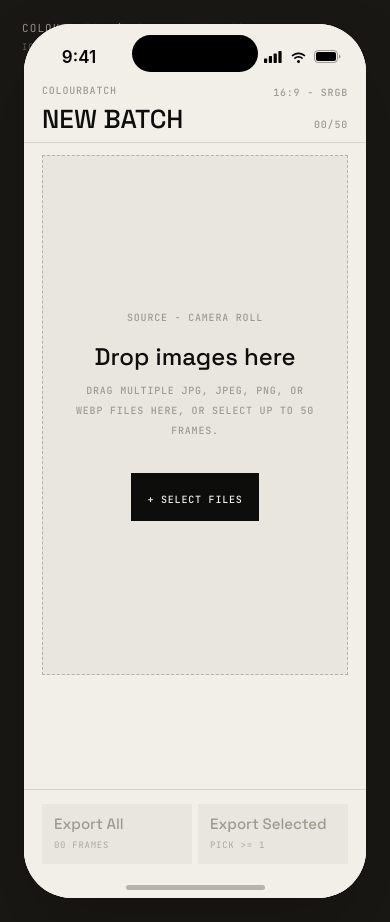
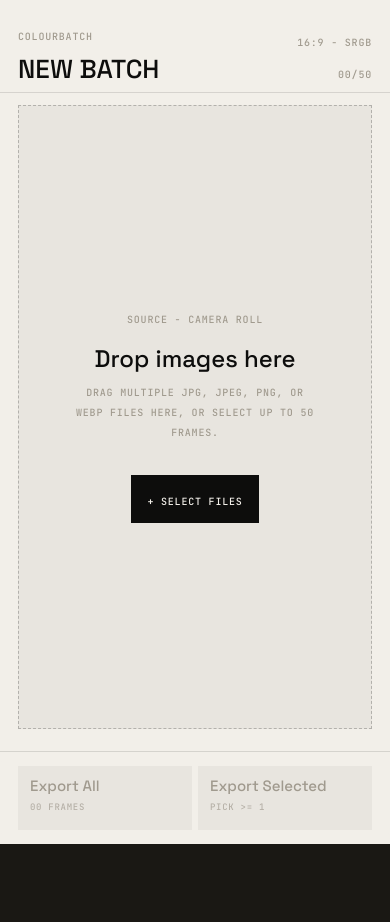
Before and after one commit to J3rey/ColourBatch, a React (Vite) app in the folder frontend/: page / in a window 390 px wide. After the commit the page ends 844 px from the top, so only its background shows below. Built offline with nearby package versions, Linux system fonts and the light colour scheme.

Commit message:
feat: enhance HTML structure and CSS styles for improved layout and responsiveness

```diff
--- a/frontend/index.html
+++ b/frontend/index.html
@@ -2,7 +2,10 @@
 <html lang="en">
   <head>
     <meta charset="UTF-8" />
-    <meta name="viewport" content="width=device-width, initial-scale=1.0" />
+    <meta name="viewport" content="width=device-width, initial-scale=1.0, viewport-fit=cover" />
+    <meta name="theme-color" content="#F2EFE9" />
+    <meta name="apple-mobile-web-app-capable" content="yes" />
+    <meta name="apple-mobile-web-app-status-bar-style" content="default" />
     <title>ColourBatch</title>
   </head>
   <body>
--- a/frontend/src/ColourBatch.jsx
+++ b/frontend/src/ColourBatch.jsx
@@ -32,6 +32,8 @@ const NEUTRAL_ADJUSTMENTS = {
   lift: { r: 0, g: 0, b: 0 },
   gain: { r: 1, g: 1, b: 1 },
   vignette: 0,
+  grainAmount: 0,
+  grainSize: 1,
 };
 
 const PRESETS = [
@@ -67,20 +69,6 @@ const PRESETS = [
     },
   },
   {
-    id: 'fuji-velvia',
-    name: 'Fuji Velvia',
-    category: 'Film',
-    adjustments: {
-      contrast: 1.25,
-      saturation: 1.3,
-      vibrance: 0.3,
-      temperature: 100,
-      shadows: -0.05,
-      gamma: 0.95,
-      gain: { r: 1, g: 1.05, b: 1.08 },
-    },
-  },
-  {
     id: 'cross-process',
     name: 'Cross Process',
     category: 'Film',
@@ -92,34 +80,6 @@ const PRESETS = [
       temperature: -200,
       lift: { r: 0, g: 0.05, b: 0 },
       gain: { r: 1.1, g: 0.9, b: 1.05 },
-    },
-  },
-  {
-    id: 'golden-hour',
-    name: 'Golden Hour',
-    category: 'Mood',
-    adjustments: {
-      brightness: 0.1,
-      contrast: 1.05,
-      saturation: 1.05,
-      temperature: 1200,
-      highlights: 0.15,
-      gamma: 1.05,
-      gain: { r: 1.1, g: 1, b: 0.85 },
-    },
-  },
-  {
-    id: 'moody-noir',
-    name: 'Moody Noir',
-    category: 'Mood',
-    adjustments: {
-      brightness: -0.05,
-      contrast: 1.3,
-      saturation: 0.3,
-      temperature: -400,
-      shadows: -0.1,
-      vignette: 0.5,
-      lift: { r: 0, g: 0, b: 0.04 },
     },
   },
   {
@@ -137,45 +97,6 @@ const PRESETS = [
     },
   },
   {
-    id: 'dreamy-pastel',
-    name: 'Dreamy Pastel',
-    category: 'Mood',
-    adjustments: {
-      brightness: 0.12,
-      contrast: 0.9,
-      saturation: 0.75,
-      temperature: 200,
-      highlights: 0.1,
-      gamma: 1.08,
-      lift: { r: 0.03, g: 0.02, b: 0.03 },
-    },
-  },
-  {
-    id: 'bright-airy',
-    name: 'Bright & Airy',
-    category: 'Clean',
-    adjustments: {
-      brightness: 0.15,
-      contrast: 0.95,
-      saturation: 0.9,
-      temperature: 200,
-      highlights: 0.1,
-      gamma: 1.05,
-    },
-  },
-  {
-    id: 'high-contrast-bw',
-    name: 'High Contrast B&W',
-    category: 'Clean',
-    adjustments: {
-      contrast: 1.4,
-      saturation: 0,
-      gamma: 0.9,
-      shadows: -0.05,
-      highlights: 0.1,
-    },
-  },
-  {
     id: 'natural-boost',
     name: 'Natural Boost',
     category: 'Clean',
@@ -198,6 +119,146 @@ const PRESETS = [
       gamma: 0.95,
       highlights: 0.05,
       shadows: -0.02,
+    },
+  },
+  {
+    id: 'film-grain-light',
+    name: 'Film Grain Light',
+    category: 'Film',
+    description: 'subtle film grain over a clean neutral grade',
+    adjustments: {
+      contrast: 1.05,
+      saturation: 0.95,
+      temperature: 100,
+      gamma: 1.02,
+      grainAmount: 0.04,
+      grainSize: 1,
+    },
+  },
+  {
+    id: 'film-grain-heavy',
+    name: 'Film Grain Heavy',
+    category: 'Film',
+    description: 'pronounced grain with a warm slightly lifted base, feels like pushed 35mm film',
+    adjustments: {
+      contrast: 1.1,
+      saturation: 0.85,
+      temperature: 200,
+      shadows: 0.05,
+      gamma: 1.05,
+      lift: { r: 0.02, g: 0.02, b: 0.02 },
+      grainAmount: 0.09,
+      grainSize: 1.5,
+    },
+  },
+  {
+    id: 'tokyo-night',
+    name: 'Tokyo Night',
+    category: 'Mood',
+    description: 'cool blue shadows, slightly cyan highlights, high contrast -- cyberpunk street photography feel',
+    adjustments: {
+      brightness: -0.03,
+      contrast: 1.2,
+      saturation: 1.1,
+      temperature: -600,
+      tint: -0.05,
+      highlights: 0.15,
+      shadows: -0.08,
+      vibrance: 0.3,
+      lift: { r: 0, g: 0, b: 0.08 },
+      gain: { r: 1, g: 0.95, b: 1.1 },
+      vignette: 0.35,
+    },
+  },
+  {
+    id: 'matte-brown',
+    name: 'Matte Brown',
+    category: 'Mood',
+    description: 'warm matte finish with lifted shadows and a faded brown tone, popular in lifestyle and travel photography',
+    adjustments: {
+      brightness: 0.03,
+      contrast: 0.9,
+      saturation: 0.8,
+      temperature: 400,
+      shadows: 0.1,
+      highlights: -0.05,
+      gamma: 1.08,
+      lift: { r: 0.05, g: 0.04, b: 0.02 },
+      gain: { r: 1, g: 0.97, b: 0.9 },
+      vignette: 0.2,
+    },
+  },
+  {
+    id: 'hyper-real',
+    name: 'Hyper Real',
+    category: 'Clean',
+    description: 'punchy and oversaturated, colours pop hard -- social media product and landscape look',
+    adjustments: {
+      brightness: 0.02,
+      contrast: 1.2,
+      saturation: 1.25,
+      vibrance: 0.35,
+      temperature: 50,
+      shadows: -0.05,
+      highlights: 0.08,
+      gamma: 0.95,
+      gain: { r: 1.02, g: 1.05, b: 1 },
+    },
+  },
+  {
+    id: 'seoul-soft',
+    name: 'Seoul Soft',
+    category: 'Mood',
+    description: 'soft pastel-adjacent skin-friendly grade, popular in Korean street and portrait photography',
+    adjustments: {
+      brightness: 0.08,
+      contrast: 0.92,
+      saturation: 0.88,
+      temperature: 150,
+      tint: 0.03,
+      shadows: 0.07,
+      highlights: 0.05,
+      gamma: 1.06,
+      lift: { r: 0.03, g: 0.02, b: 0.03 },
+      vibrance: 0.15,
+    },
+  },
+  {
+    id: 'bleach-bypass',
+    name: 'Bleach Bypass',
+    category: 'Film',
+    description: 'high contrast desaturated look, silver retention film process -- editorial and fashion feel',
+    adjustments: {
+      brightness: -0.02,
+      contrast: 1.35,
+      saturation: 0.55,
+      temperature: -100,
+      shadows: -0.08,
+      highlights: 0.12,
+      gamma: 0.93,
+      lift: { r: 0.01, g: 0.01, b: 0.02 },
+      vignette: 0.25,
+    },
+  },
+  {
+    id: 'sunset-film',
+    name: 'Sunset Film',
+    category: 'Film',
+    description: 'warm golden tones with light grain, feels like a summer disposable camera shot',
+    adjustments: {
+      brightness: 0.06,
+      contrast: 1.08,
+      saturation: 1,
+      temperature: 800,
+      tint: -0.02,
+      highlights: 0.12,
+      shadows: 0.04,
+      gamma: 1.03,
+      lift: { r: 0.04, g: 0.02, b: 0 },
+      gain: { r: 1.08, g: 0.98, b: 0.88 },
+      vignette: 0.2,
+      grainAmount: 0.03,
+      grainSize: 1,
     },
   },
 ];
@@ -268,19 +329,10 @@ function IOSStatusBar({ dark = false }) {
   );
 }
 
-function IOSDevice({ children }) {
+function AppShell({ children }) {
   return (
-    <div className="relative h-[874px] w-[402px] overflow-hidden rounded-[48px] bg-[#F2F2F7] font-[-apple-system,system-ui,sans-serif] shadow-[0_40px_80px_rgba(0,0,0,0.18),0_0_0_1px_rgba(0,0,0,0.12)] antialiased">
-      <div className="absolute left-1/2 top-[11px] z-50 h-[37px] w-[126px] -translate-x-1/2 rounded-3xl bg-black" />
-      <div className="absolute inset-x-0 top-0 z-10">
-        <IOSStatusBar />
-      </div>
-      <div className="flex h-full flex-col">
-        <div className="min-h-0 flex-1 overflow-auto">{children}</div>
-      </div>
-      <div className="pointer-events-none absolute inset-x-0 bottom-0 z-[60] flex h-[34px] items-end justify-center pb-2">
-        <div className="h-[5px] w-[139px] rounded-full bg-black/25" />
-      </div>
+    <div className="relative h-[100dvh] w-full max-w-[430px] overflow-hidden bg-[#F2EFE9] font-[-apple-system,system-ui,sans-serif] shadow-[0_24px_60px_rgba(0,0,0,0.18)] antialiased sm:h-[874px] sm:rounded-[34px]">
+      {children}
     </div>
   );
 }
@@ -313,12 +365,15 @@ function CornerBrackets({ color = tokens.accent }) {
 
 function Header({ imagesCount, selectedCount, onAddMore }) {
   return (
-    <div className="relative border-b border-[rgba(13,13,12,0.12)] bg-[#F2EFE9] px-[18px] pb-2.5 pt-[52px]">
+    <div
+      className="relative z-20 border-b border-[rgba(13,13,12,0.12)] bg-[#F2EFE9] px-[18px] pb-2.5"
+      style={{ paddingTop: 'calc(env(safe-area-inset-top, 0px) + 18px)' }}
+    >
       <div className="flex items-end justify-between">
         <button
           type="button"
           onClick={imagesCount ? onAddMore : undefined}
-          className="appearance-none bg-transparent p-0 text-[#0D0D0C] disabled:cursor-default disabled:text-[#A09A8E]"
+          className="min-h-8 appearance-none bg-transparent p-0 text-[#0D0D0C] disabled:cursor-default disabled:text-[#A09A8E]"
           disabled={!imagesCount}
         >
           <MonoLabel size={10}>{imagesCount ? '+ ADD MORE' : 'COLOURBATCH'}</MonoLabel>
@@ -346,7 +401,8 @@ function Toast({ message }) {
     <div
       role="status"
       aria-live="polite"
-      className="absolute inset-x-[18px] bottom-[86px] z-40 border border-[rgba(13,13,12,0.18)] bg-[#0D0D0C] px-3 py-2 text-[#F2EFE9] shadow-[0_12px_28px_rgba(0,0,0,0.18)]"
+      className="absolute inset-x-[18px] z-40 border border-[rgba(13,13,12,0.18)] bg-[#0D0D0C] px-3 py-2 text-[#F2EFE9] shadow-[0_12px_28px_rgba(0,0,0,0.18)]"
+      style={{ bottom: 'calc(env(safe-area-inset-bottom, 0px) + 92px)' }}
     >
       <MonoLabel size={9} color="#F2EFE9">
         {message}
@@ -418,10 +474,10 @@ async function createProxy(file) {
 
 const VERTEX_SHADER_SOURCE = `#version 300 es
 in vec2 aPosition;
-out vec2 vUv;
+out vec2 vTexCoord;
 
 void main() {
-  vUv = aPosition * 0.5 + 0.5;
+  vTexCoord = aPosition * 0.5 + 0.5;
   gl_Position = vec4(aPosition, 0.0, 1.0);
 }
 `;
@@ -443,12 +499,19 @@ uniform float uGamma;
 uniform vec3 uLift;
 uniform vec3 uGain;
 uniform float uVignette;
-
-in vec2 vUv;
+uniform float u_grain_amount;
+uniform float u_grain_size;
+uniform float u_grain_seed;
+
+in vec2 vTexCoord;
 out vec4 outColor;
 
 float luminance(vec3 color) {
   return dot(color, vec3(0.2126, 0.7152, 0.0722));
+}
+
+float hash(vec2 p) {
+  return fract(sin(dot(p, vec2(127.1, 311.7))) * 43758.5453);
 }
 
 vec3 rgbToHsl(vec3 color) {
@@ -495,7 +558,7 @@ vec3 hslToRgb(vec3 hsl) {
 }
 
 void main() {
-  vec4 texel = texture(uImage, vUv);
+  vec4 texel = texture(uImage, vTexCoord);
   vec3 color = texel.rgb;
   float lum = luminance(color);
   float shadowMask = 1.0 - smoothstep(0.0, 0.55, lum);
@@ -536,12 +599,17 @@ void main() {
   color += uLift * shadowMask;
   color *= mix(vec3(1.0), uGain, highlightMask);
 
-  float distanceFromCentre = distance(vUv, vec2(0.5));
+  float distanceFromCentre = distance(vTexCoord, vec2(0.5));
   float vignetteMask = smoothstep(0.35, 0.78, distanceFromCentre);
   color *= 1.0 - vignetteMask * uVignette;
 
   color = clamp(color, 0.0, 1.0);
   color = pow(color, vec3(1.0 / max(uGamma, 0.001)));
+  color = clamp(color, 0.0, 1.0);
+
+  float grain = hash(vTexCoord * u_grain_size + u_grain_seed) - 0.5;
+  color.rgb += grain * u_grain_amount;
+  color.rgb = clamp(color.rgb, 0.0, 1.0);
 
   outColor = vec4(clamp(color, 0.0, 1.0), texel.a);
 }
@@ -633,6 +701,9 @@ class WebGLGradingEngine {
       'uLift',
       'uGain',
       'uVignette',
+      'u_grain_amount',
+      'u_grain_size',
+      'u_grain_seed',
     ];
 
     return Object.fromEntries(names.map((name) => [name, this.gl.getUniformLocation(this.program, name)]));
@@ -720,9 +791,10 @@ class WebGLGradingEngine {
     this.textureCache.delete(cacheKey);
   }
 
-  drawTexture(texture, width, height, preset, type = 'image/jpeg', quality = 0.9) {
+  drawTexture(texture, width, height, preset, type = 'image/jpeg', quality = 0.9, options = {}) {
     const gl = this.gl;
     const adjustments = normalisePreset(preset || PRESETS[0]);
+    const grainSeed = typeof options.grainSeed === 'number' ? options.grainSeed : Math.random();
 
     this.canvas.width = width;
     this.canvas.height = height;
@@ -730,7 +802,7 @@ class WebGLGradingEngine {
     gl.useProgram(this.program);
     gl.activeTexture(gl.TEXTURE0);
     gl.bindTexture(gl.TEXTURE_2D, texture);
-    this.setUniforms(adjustments);
+    this.setUniforms(adjustments, grainSeed);
 
     const position = gl.getAttribLocation(this.program, 'aPosition');
     gl.bindBuffer(gl.ARRAY_BUFFER, this.positionBuffer);
@@ -741,7 +813,7 @@ class WebGLGradingEngine {
     return this.canvas.toDataURL(type, quality);
   }
 
-  drawImage(img, preset, type = 'image/jpeg', quality = 0.9) {
+  drawImage(img, preset, type = 'image/jpeg', quality = 0.9, options = {}) {
     const gl = this.gl;
     const texture = this.createTexture();
     const width = img.naturalWidth || img.width;
@@ -749,13 +821,13 @@ class WebGLGradingEngine {
 
     try {
       this.uploadImageToTexture(texture, img);
-      return this.drawTexture(texture, width, height, preset, type, quality);
+      return this.drawTexture(texture, width, height, preset, type, quality, options);
     } finally {
       gl.deleteTexture(texture);
     }
   }
 
-  setUniforms(adjustments) {
+  setUniforms(adjustments, grainSeed) {
     const gl = this.gl;
     gl.uniform1i(this.uniforms.uImage, 0);
     gl.uniform1f(this.uniforms.uBrightness, adjustments.brightness);
@@ -771,6 +843,9 @@ class WebGLGradingEngine {
     gl.uniform3f(this.uniforms.uLift, adjustments.lift.r, adjustments.lift.g, adjustments.lift.b);
     gl.uniform3f(this.uniforms.uGain, adjustments.gain.r, adjustments.gain.g, adjustments.gain.b);
     gl.uniform1f(this.uniforms.uVignette, adjustments.vignette);
+    gl.uniform1f(this.uniforms.u_grain_amount, adjustments.grainAmount);
+    gl.uniform1f(this.uniforms.u_grain_size, adjustments.grainSize);
+    gl.uniform1f(this.uniforms.u_grain_seed, grainSeed);
   }
 
   async grade(dataUrl, preset, options = {}) {
@@ -778,21 +853,21 @@ class WebGLGradingEngine {
 
     const cached = this.getCachedTexture(options.cacheKey);
     if (cached) {
-      return this.drawTexture(cached.texture, cached.width, cached.height, preset, 'image/jpeg', 0.9);
+      return this.drawTexture(cached.texture, cached.width, cached.height, preset, 'image/jpeg', 0.9, options);
     }
 
     const img = await this.loadDataUrl(dataUrl);
     if (options.cacheKey) {
       const entry = this.cacheTexture(options.cacheKey, img, options.protectedKeys);
-      return this.drawTexture(entry.texture, entry.width, entry.height, preset, 'image/jpeg', 0.9);
-    }
-
-    return this.drawImage(img, preset, 'image/jpeg', 0.9);
+      return this.drawTexture(entry.texture, entry.width, entry.height, preset, 'image/jpeg', 0.9, options);
+    }
+
+    return this.drawImage(img, preset, 'image/jpeg', 0.9, options);
   }
 
   async gradeFile(file, preset) {
     const img = await loadImage(file);
-    return this.drawImage(img, preset || PRESETS[0], 'image/jpeg', 0.95);
+    return this.drawImage(img, preset || PRESETS[0], 'image/jpeg', 0.95, { grainSeed: 0.5 });
   }
 
   dispose() {
@@ -943,7 +1018,7 @@ function ImageCard({ image, activePresetId, order, onToggle, onOpen, onVisibilit
             onOpen(image.id);
           }
         }}
-        className="relative aspect-[1/1.15] cursor-pointer overflow-hidden bg-[#E9E6DF] transition-transform duration-150"
+        className="relative aspect-[1/1.15] cursor-pointer overflow-hidden bg-[#E9E6DF] transition-transform duration-150 active:scale-[0.985]"
         style={{
           outline: image.selected ? `2px solid ${tokens.accent}` : `0.5px solid ${tokens.line}`,
           outlineOffset: image.selected ? -2 : 0,
@@ -954,7 +1029,7 @@ function ImageCard({ image, activePresetId, order, onToggle, onOpen, onVisibilit
         <div className="pointer-events-none absolute inset-0 bg-black/0" />
         {image.selected && <CornerBrackets />}
         <label
-          className="absolute right-1 top-1 z-10 flex h-[22px] w-[22px] cursor-pointer items-center justify-center bg-black/55"
+          className="absolute right-1 top-1 z-10 flex h-8 w-8 cursor-pointer items-center justify-center bg-black/55"
           onClick={(event) => event.stopPropagation()}
         >
           <input
@@ -962,7 +1037,7 @@ function ImageCard({ image, activePresetId, order, onToggle, onOpen, onVisibilit
             checked={image.selected}
             onChange={(event) => onToggle(image.id, event.target.checked)}
             onClick={(event) => event.stopPropagation()}
-            className="h-3.5 w-3.5 cursor-pointer accent-[#7CC4FF]"
+            className="h-4 w-4 cursor-pointer accent-[#7CC4FF]"
             aria-label={`Select ${image.fileName}`}
           />
         </label>
@@ -1004,7 +1079,7 @@ function UploadDropZone({ onFiles }) {
       }}
       onDragLeave={() => setDragging(false)}
       onDrop={handleDrop}
-      className="mx-[18px] mt-3 flex h-[520px] flex-col items-center justify-center border border-dashed p-6 text-center transition-colors"
+      className="mx-[18px] mt-3 flex min-h-[calc(100dvh-220px)] flex-col items-center justify-center border border-dashed p-6 text-center transition-colors sm:min-h-[520px]"
       style={{
         borderColor: dragging ? tokens.accent : tokens.lineStrong,
         background: dragging ? 'rgba(124,196,255,0.10)' : tokens.soft,
@@ -1110,7 +1185,7 @@ function PresetBar({ activePresetId, onSelectPreset, previews }) {
               type="button"
               aria-pressed={active}
               onClick={() => onSelectPreset(preset.id)}
-              className="min-w-[76px] appearance-none bg-transparent p-0 text-left focus:outline-none focus:ring-2 focus:ring-[#7CC4FF]"
+              className="min-w-[76px] touch-manipulation appearance-none bg-transparent p-0 text-left focus:outline-none focus:ring-2 focus:ring-[#7CC4FF] active:opacity-75"
             >
               <div
                 className="relative h-[48px] overflow-hidden bg-[#E9E6DF]"
@@ -1224,7 +1299,10 @@ function Lightbox({ image, activePreset, hasPrevious, hasNext, onClose, onNaviga
         if (event.target === event.currentTarget) requestClose();
       }}
     >
-      <div className="flex items-center justify-between px-[18px] pb-3 pt-[52px]">
+      <div
+        className="flex items-center justify-between px-[18px] pb-3"
+        style={{ paddingTop: 'calc(env(safe-area-inset-top, 0px) + 18px)' }}
+      >
         <button
           ref={closeButtonRef}
           type="button"
@@ -1278,7 +1356,7 @@ function Lightbox({ image, activePreset, hasPrevious, hasNext, onClose, onNaviga
           </button>
         )}
       </div>
-      <div className="px-[18px] pb-12">
+      <div className="px-[18px]" style={{ paddingBottom: 'calc(env(safe-area-inset-bottom, 0px) + 24px)' }}>
         <div className="mb-1 flex items-center justify-between gap-3">
           <MonoLabel size={10} color="#F2EFE9" className="min-w-0 truncate">
             {showOriginal ? 'Original' : activePreset?.name || 'Original'}
@@ -1601,7 +1679,7 @@ export default function ColourBatchArtifact() {
   }, [activePreset, getGradingEngine, isExporting, showToast]);
 
   return (
-    <div className="flex min-h-screen items-center justify-center bg-[#1A1814] p-6 font-['Space_Grotesk',system-ui,-apple-system,sans-serif] text-[#F2EFE9]">
+    <div className="flex min-h-[100dvh] touch-manipulation items-stretch justify-center bg-[#1A1814] font-['Space_Grotesk',system-ui,-apple-system,sans-serif] text-[#F2EFE9] sm:items-center sm:p-6">
       <style>{`
         @import url('https://fonts.googleapis.com/css2?family=JetBrains+Mono:wght@400;500&family=Space+Grotesk:wght@500;600&display=swap');
         @keyframes cb-fade-in {
@@ -1621,18 +1699,12 @@ export default function ColourBatchArtifact() {
           to { opacity: 0; transform: scale(0.985); }
         }
       `}</style>
-      <div className="pointer-events-none fixed left-[22px] top-5 z-[1]">
-        <div className="font-['JetBrains_Mono',ui-monospace,monospace] text-[11px] uppercase tracking-[0.1em] text-[rgba(242,239,233,0.55)]">
-          ColourBatch / v0.1 - build 001
-        </div>
-        <div className="mt-1 font-['JetBrains_Mono',ui-monospace,monospace] text-[9px] uppercase tracking-[0.08em] text-[rgba(242,239,233,0.3)]">
-          iOS prototype - upload proxy grid
-        </div>
-      </div>
-
-      <IOSDevice>
-        <div className="relative min-h-full bg-[#F2EFE9] pb-[100px] text-[#0D0D0C]">
+
+      <AppShell>
+        <div className="relative flex h-full flex-col bg-[#F2EFE9] text-[#0D0D0C]">
           <Header imagesCount={images.length} selectedCount={selectedCount} onAddMore={openAddMore} />
+
+          <div className="min-h-0 flex-1 overflow-y-auto overscroll-contain pb-[116px] [-webkit-overflow-scrolling:touch]">
             {images.length > 0 && (
               <PresetBar
                 activePresetId={activePresetId}
@@ -1691,8 +1763,12 @@ export default function ColourBatchArtifact() {
                 </div>
               </div>
             )}
-
-          <div className="absolute inset-x-0 bottom-0 border-t border-[rgba(13,13,12,0.12)] bg-[#F2EFE9] px-[18px] pb-[34px] pt-3.5">
+          </div>
+
+          <div
+            className="absolute inset-x-0 bottom-0 z-30 border-t border-[rgba(13,13,12,0.12)] bg-[#F2EFE9]/95 px-[18px] pt-3.5 backdrop-blur"
+            style={{ paddingBottom: 'calc(env(safe-area-inset-bottom, 0px) + 14px)' }}
+          >
             {isExporting && (
               <MonoLabel size={10} color={tokens.mute} className="mb-2 block">
                 Exporting {exportProgress.current}/{exportProgress.total}...
@@ -1703,7 +1779,7 @@ export default function ColourBatchArtifact() {
                 type="button"
                 onClick={() => handleExport('all')}
                 disabled={!images.length || isExporting}
-                className="flex cursor-not-allowed flex-col items-start bg-[rgba(13,13,12,0.04)] px-3 py-3 text-[#A09A8E] transition-colors enabled:cursor-pointer enabled:bg-[#0D0D0C] enabled:text-[#F2EFE9]"
+                className="flex min-h-[64px] cursor-not-allowed touch-manipulation flex-col items-start bg-[rgba(13,13,12,0.04)] px-3 py-3 text-[#A09A8E] transition enabled:cursor-pointer enabled:bg-[#0D0D0C] enabled:text-[#F2EFE9] enabled:active:scale-[0.98]"
               >
                 <span className="font-['Space_Grotesk',system-ui] text-[15px] font-medium leading-none tracking-normal">
                   Export All
@@ -1716,7 +1792,7 @@ export default function ColourBatchArtifact() {
                 type="button"
                 onClick={() => handleExport('selected')}
                 disabled={!selectedCount || isExporting}
-                className="flex cursor-not-allowed flex-col items-start bg-[rgba(13,13,12,0.04)] px-3 py-3 text-[#A09A8E] transition-colors enabled:cursor-pointer enabled:bg-[#0D0D0C] enabled:text-[#F2EFE9]"
+                className="flex min-h-[64px] cursor-not-allowed touch-manipulation flex-col items-start bg-[rgba(13,13,12,0.04)] px-3 py-3 text-[#A09A8E] transition enabled:cursor-pointer enabled:bg-[#0D0D0C] enabled:text-[#F2EFE9] enabled:active:scale-[0.98]"
               >
                 <span className="font-['Space_Grotesk',system-ui] text-[15px] font-medium leading-none tracking-normal">
                   Export Selected
@@ -1738,7 +1814,7 @@ export default function ColourBatchArtifact() {
             onNavigate={navigateLightbox}
           />
         </div>
-      </IOSDevice>
+      </AppShell>
 
       <div className="sr-only" aria-hidden="true">
         Active preset: {activePresetId}. Export: {isExporting ? 'active' : 'idle'}.
--- a/frontend/src/index.css
+++ b/frontend/src/index.css
@@ -6,14 +6,24 @@ html,
 body,
 #root {
   min-height: 100%;
+  height: 100%;
   margin: 0;
 }
 
 body {
   background: #1A1814;
   overscroll-behavior: none;
+  -webkit-tap-highlight-color: transparent;
+  text-rendering: optimizeLegibility;
 }
 
 * {
   box-sizing: border-box;
 }
+
+button,
+input,
+textarea,
+select {
+  font: inherit;
+}
```
Lines whose indentation alone changed are shown as unchanged.
